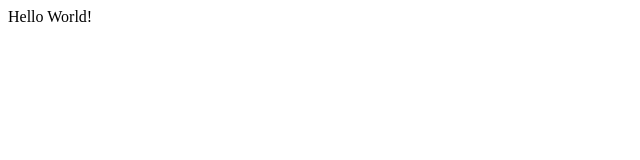
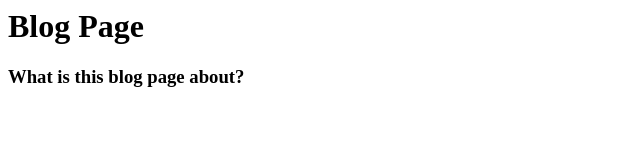
Before and after one commit to chocolateicecream123/blog, a plain HTML site: page index.html in a window 1280 px wide. Shown: the whole page, without its empty margins (0-640 px from the left). Drawn offline with Linux system fonts and the light colour scheme.

Commit message:
Update index.html

```diff
--- a/index.html
+++ b/index.html
@@ -1,3 +1,4 @@
 <HTMLL>
-  <p1>Hello World!</p1>
+  <h1>Blog Page</h1>
+  <h3>What is this blog page about?</h3>
 </HTMLL>
```
